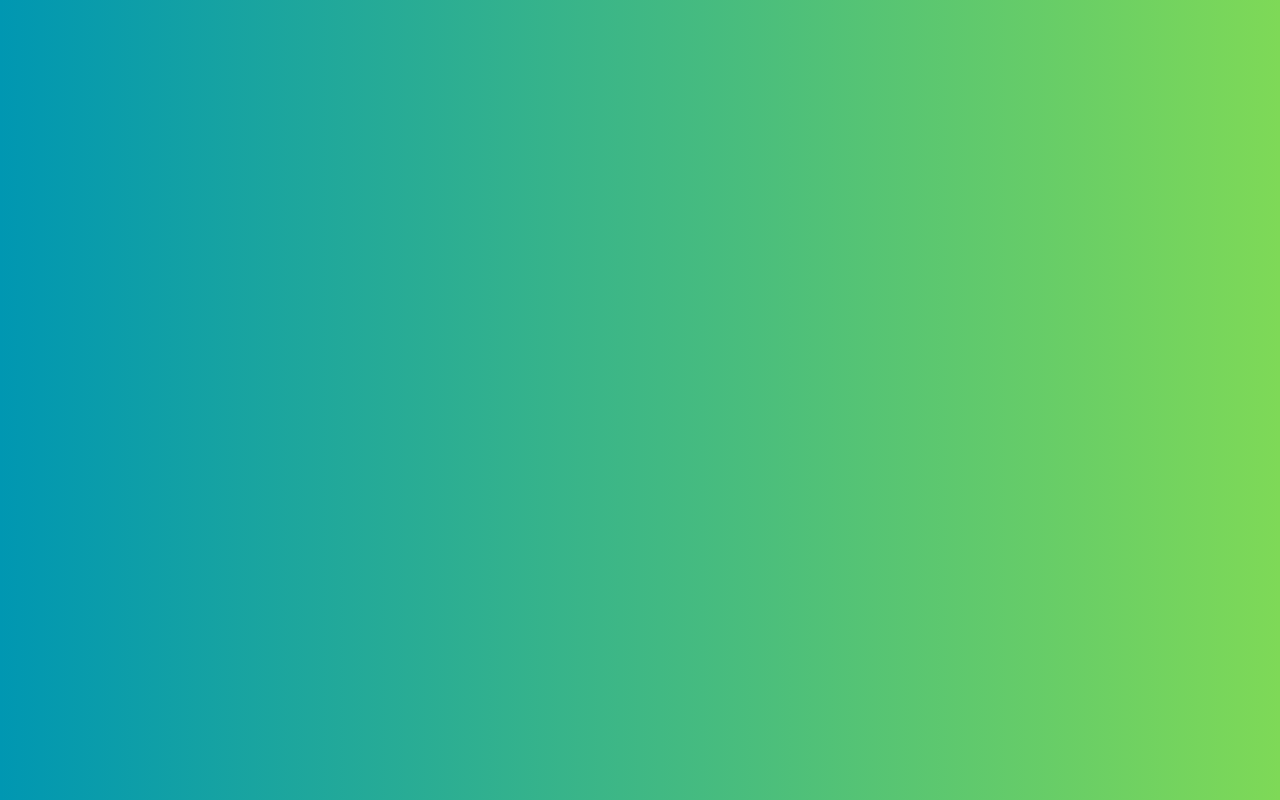
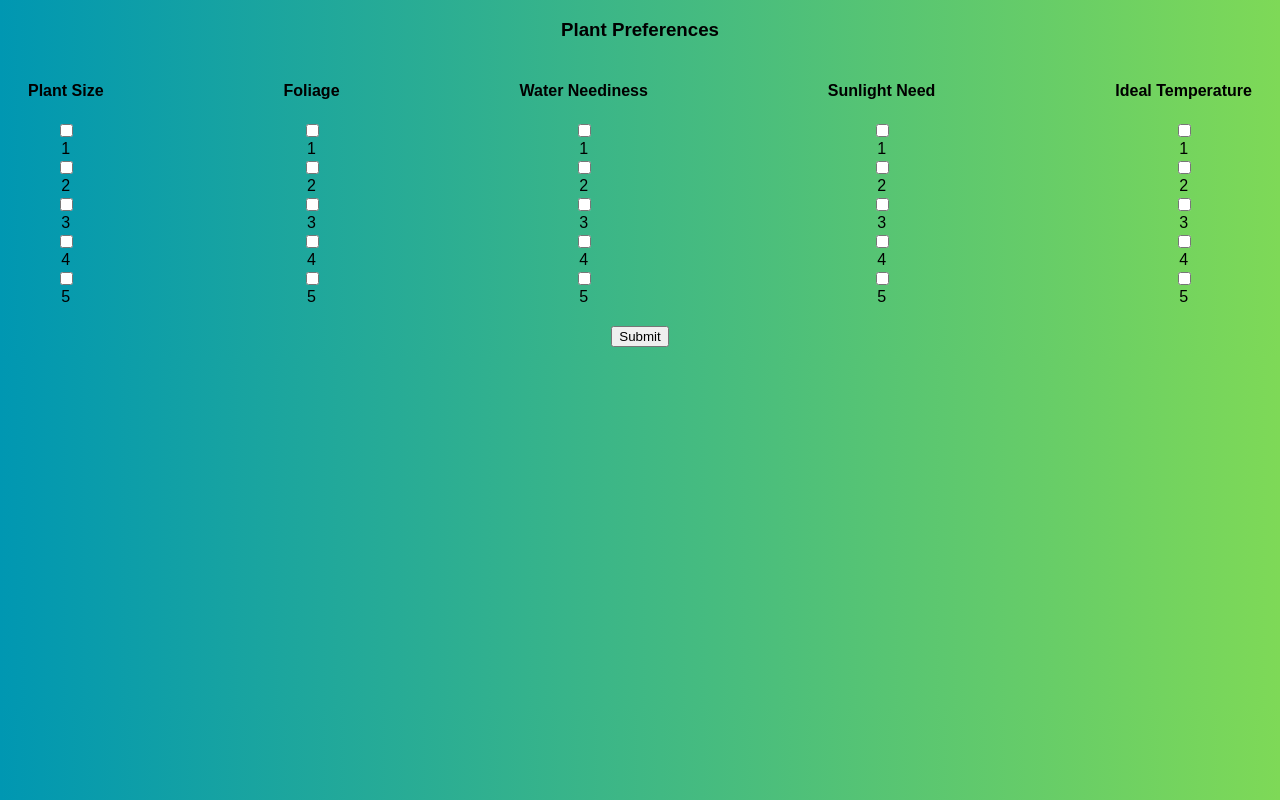
Before and after one commit to RIT-New-Media-Capstone/PlantSolutions, a website: page project/Act 2 - Search/filteredsearch.html in a window 1280 px wide. Drawn offline with Linux system fonts and the light colour scheme.

Commit message:
its developing
oh yeah its all coming together

```diff
--- a/project/Act 2 - Search/filteredsearch.html
+++ b/project/Act 2 - Search/filteredsearch.html
@@ -5,8 +5,108 @@
     <meta name="viewport" content="width=device-width, initial-scale=1.0">
     <title>Document</title>
     <link rel="stylesheet" type="text/css" href="../universal/general.css">
+    <style>
+        body {
+          font-family: Arial, sans-serif;
+        }
+        .container {
+          display: flex;
+          justify-content: space-between;
+          margin: 20px;
+        }
+        .category {
+          display: flex;
+          flex-direction: column;
+          align-items: center;
+        }
+        h3 {
+          text-align: center;
+        }
+      </style>
 </head>
 <body>
+    <h3>Plant Preferences</h3>
+    <div class="container">
+      <!-- Plant Size -->
+      <div class="category">
+        <h4>Plant Size</h4>
+        <input type="checkbox" id="size1" name="size" value="1"> 1<br>
+        <input type="checkbox" id="size2" name="size" value="2"> 2<br>
+        <input type="checkbox" id="size3" name="size" value="3"> 3<br>
+        <input type="checkbox" id="size4" name="size" value="4"> 4<br>
+        <input type="checkbox" id="size5" name="size" value="5"> 5<br>
+      </div>
+
+      <!-- Foliage -->
+      <div class="category">
+        <h4>Foliage</h4>
+        <input type="checkbox" id="foliage1" name="foliage" value="1"> 1<br>
+        <input type="checkbox" id="foliage2" name="foliage" value="2"> 2<br>
+        <input type="checkbox" id="foliage3" name="foliage" value="3"> 3<br>
+        <input type="checkbox" id="foliage4" name="foliage" value="4"> 4<br>
+        <input type="checkbox" id="foliage5" name="foliage" value="5"> 5<br>
+      </div>
+
+      <!-- Water Neediness -->
+      <div class="category">
+        <h4>Water Neediness</h4>
+        <input type="checkbox" id="water1" name="water" value="1"> 1<br>
+        <input type="checkbox" id="water2" name="water" value="2"> 2<br>
+        <input type="checkbox" id="water3" name="water" value="3"> 3<br>
+        <input type="checkbox" id="water4" name="water" value="4"> 4<br>
+        <input type="checkbox" id="water5" name="water" value="5"> 5<br>
+      </div>
+
+      <!-- Sunlight Need -->
+      <div class="category">
+        <h4>Sunlight Need</h4>
+        <input type="checkbox" id="sunlight1" name="sunlight" value="1"> 1<br>
+        <input type="checkbox" id="sunlight2" name="sunlight" value="2"> 2<br>
+        <input type="checkbox" id="sunlight3" name="sunlight" value="3"> 3<br>
+        <input type="checkbox" id="sunlight4" name="sunlight" value="4"> 4<br>
+        <input type="checkbox" id="sunlight5" name="sunlight" value="5"> 5<br>
+      </div>
+
+      <!-- Ideal Temperature -->
+      <div class="category">
+        <h4>Ideal Temperature</h4>
+        <input type="checkbox" id="temperature1" name="temperature" value="1"> 1<br>
+        <input type="checkbox" id="temperature2" name="temperature" value="2"> 2<br>
+        <input type="checkbox" id="temperature3" name="temperature" value="3"> 3<br>
+        <input type="checkbox" id="temperature4" name="temperature" value="4"> 4<br>
+        <input type="checkbox" id="temperature5" name="temperature" value="5"> 5<br>
+      </div>
+    </div>
+
+    <button onclick="submitSelections()">Submit</button>
+
+    <script>
+      function submitSelections() {
+        // Collect selected checkboxes
+        const selected = {
+          size: getSelectedValues('size'),
+          foliage: getSelectedValues('foliage'),
+          water: getSelectedValues('water'),
+          sunlight: getSelectedValues('sunlight'),
+          temperature: getSelectedValues('temperature')
+        };
+
+        // Output to console
+        console.log('Selected preferences:', selected);
+      }
+
+      function getSelectedValues(category) {
+        // Get checkboxes by name and return checked values
+        const checkboxes = document.getElementsByName(category);
+        const selectedValues = [];
+        checkboxes.forEach(checkbox => {
+          if (checkbox.checked) {
+            selectedValues.push(checkbox.value);
+          }
+        });
+        return selectedValues;
+      }
+    </script>
 
 </body>
 </html>
```
Also changed, not shown: project/Act 2 - Path Plant List/plantprofile.html (+15 -0 lines), project/Act 2 - Search/predictive.html (+27 -0 lines).
